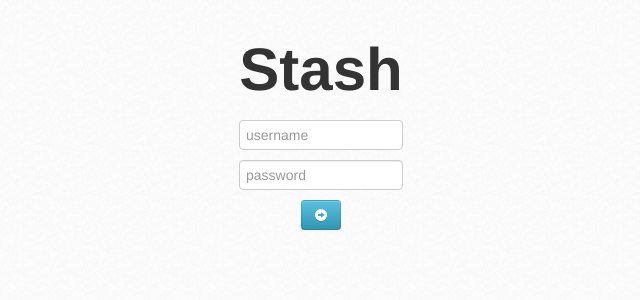
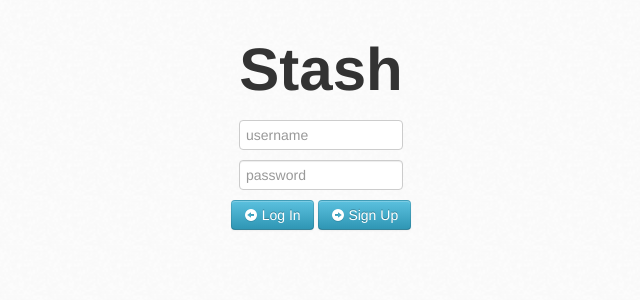
Before and after one commit to zhangmarvin/stash, a Django app: template templates/index.html in a window 1280 px wide. Shown: the part 260-560 px from the top of the page, without its empty margins (319-959 px from the left). Run offline with Django 3.2, Linux system fonts and the light colour scheme; the template is opened without the code that fills it, so the values that code supplies are empty.

Commit message:
added sketches for callbacks

```diff
--- a/templates/index.html
+++ b/templates/index.html
@@ -8,10 +8,11 @@
 {% block content %}
 <div id="introbox">
   <h1>Stash</h1><br>
-  <form class="form-inline" method="post" action="#">
+  <form class="form-inline" method="post">
     <input type="text" class="input-medium" autocomplete="off" name="username" placeholder="username" autofocus  id="username"><br>
     <input type="text" class="input-medium" autocomplete="off" name="password" placeholder="password"  id="password"><br>
-    <button class="btn btn-info" id="search_button" type="submit"><i class="icon-circle-arrow-right icon-white"></i></button>
+    <button class="btn btn-info" id="login" type="submit" onClick="javascript:submitLogin()"><i class="icon-circle-arrow-left icon-white"></i> Log In</button>
+    <button class="btn btn-info" id="signup" type="submit" onClick="javascript:submitSignup()"><i class="icon-circle-arrow-right icon-white"></i> Sign Up</button>
   </form>
 
 </div>
--- a/website/static/js/main.js
+++ b/website/static/js/main.js
@@ -6,3 +6,31 @@ window.onload = window.onresize = function() {
         intro.style.marginTop = ((window.innerHeight - intro.clientHeight)/2) + "px";
     }
 }
+
+function loginSuccess(data) {
+    if (data.success) {
+        console.log("Logged in successfully!");
+    } else {
+        console.log("Error: " + data.reason);
+    }
+}
+
+function submitLogin() {
+    var username = document.getElementById("username").value;
+    var password = document.getElementById("password").value;
+    login(username, password, loginSuccess, function(data) { console.log("Sorry, something went wrong. Try again!"); });
+}
+
+function signupSuccess(data) {
+    if (data.success) {
+        alert("Congrats! You've created an account.");
+    } else {
+        alert(data.reason);
+    }
+}
+
+function submitSignup() {
+    var username = document.getElementById("username").value;
+    var password = document.getElementById("password").value;
+    register(username, password, signupSuccess, function(data) { console.log( "Sorry, something went wrong. Try again!"); });
+}
```
